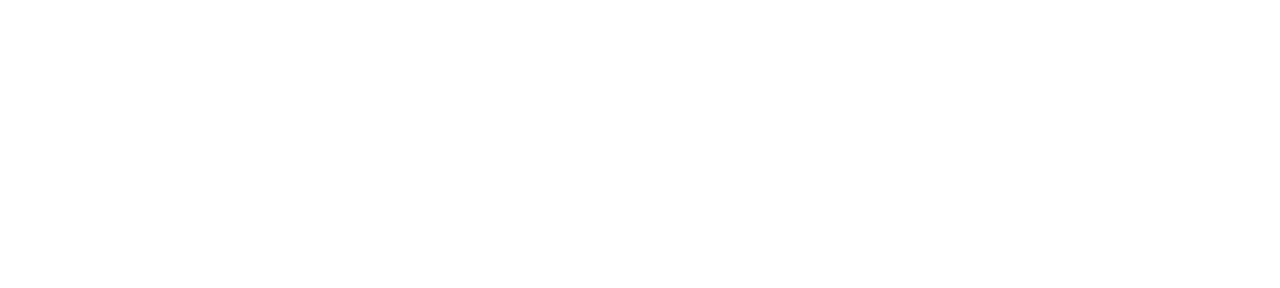
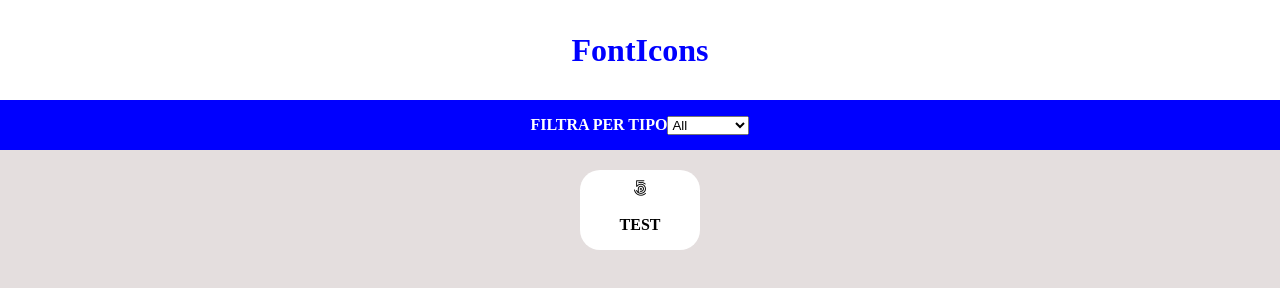
Before and after one commit to Vito9009/js-es6-icons, a plain HTML site: page index.html in a window 1280 px wide. Drawn offline with Linux system fonts and the light colour scheme.

Commit message:
struttura-base-html-css

```diff
--- a/css/style.css
+++ b/css/style.css
@@ -0,0 +1,47 @@
+*{
+    margin: 0;
+    padding: 0;
+    box-sizing: border-box;
+}
+
+body{
+    background-color: rgb(228, 222, 222);
+}
+.header-top, .header-bottom{
+    display: flex;
+    justify-content: center;
+    align-items: center;
+    font-weight: bold;
+
+}
+
+.header-top{
+    height: 100px;
+    color: rgb(0, 0, 255);
+    background-color: rgb(255, 255, 255);
+}
+
+.header-bottom{
+    height: 50px;
+    background-color: rgb(0, 0, 255);
+    color: rgb(255, 255, 255);
+}
+
+.container{
+    display: flex;
+    justify-content: space-around;
+    flex-wrap: wrap;
+}
+
+.box{
+    height: 80px;
+    width: 120px;
+    background-color: rgb(255, 255, 255);
+    margin: 20px;
+    border-radius: 20px;
+    text-align: center;
+}
+
+.icon, .text-icon{
+    margin: 10px;
+}
--- a/index.html
+++ b/index.html
@@ -5,9 +5,38 @@
     <meta http-equiv="X-UA-Compatible" content="IE=edge">
     <meta name="viewport" content="width=device-width, initial-scale=1.0">
     <link rel="stylesheet" href="css/style.css">
-    <title>Document</title>
+    <script src="https://kit.fontawesome.com/901ef2d104.js" crossorigin="anonymous"></script>
+    <title>Font Icons</title>
 </head>
 <body>
+    <header>
+        <div class="header-top">
+            <h1>FontIcons</h1>
+        </div>
+
+        <div class="header-bottom">
+            <label for="filter-title">FILTRA PER TIPO</label>
+
+            <select name="selection" id="select-type">
+                <option value="all">All</option>
+                <option value="Animal">Animal</option>
+                <option value="Vegetable">Vegetable</option>
+                <option value="User">User</option>
+            </select>
+        </div>
+    </header>
+
+    <main>
+        <div class="container">
+            <div class="box">
+                <i class="fab fa-500px icon"></i>
+                <h4 class="text-icon">TEST</h4>
+            </div>
+
+        </div>
+
+    </main>
+
 
     <script src="js/data.js"></script>
 </body>
--- a/js/data.js
+++ b/js/data.js
@@ -1,4 +1,25 @@
-[
+/*
+Milestone 1
+Partendo dalla struttura dati fornita, visualizzare in pagina un box per ogni icona,
+in cui è presente il nome dell’icona e l’icona stessa.
+
+Milestone 2
+Ciascuna icona ha una proprietà “color”: utilizzare questa proprietà per visualizzare
+le icone del colore corrispondente.
+
+Milestone 3
+Aggiungere alla pagina una select in cui le options corrispondono ai vari tipi di icone
+(animal, vegetable, user). Quando l’utente seleziona un tipo dalla select,
+visualizzare solamente le icone corrispondenti.
+
+BONUS
+1- modificare la struttura dati fornita e valorizzare la proprietà “color” in modo dinamico:
+generare in modo casuale un codice colore, sapendo che la notazione esadecimale è formata dal
+simbolo “#” seguito da 6 caratteri alfanumerici compresi tra 0 e 9 e A e F.
+2- popolare le options della select della milestone 3 dinamicamente.
+*/
+
+const allElement = [
 	{
 		name: 'cat',
 		prefix: 'fa-',
```
